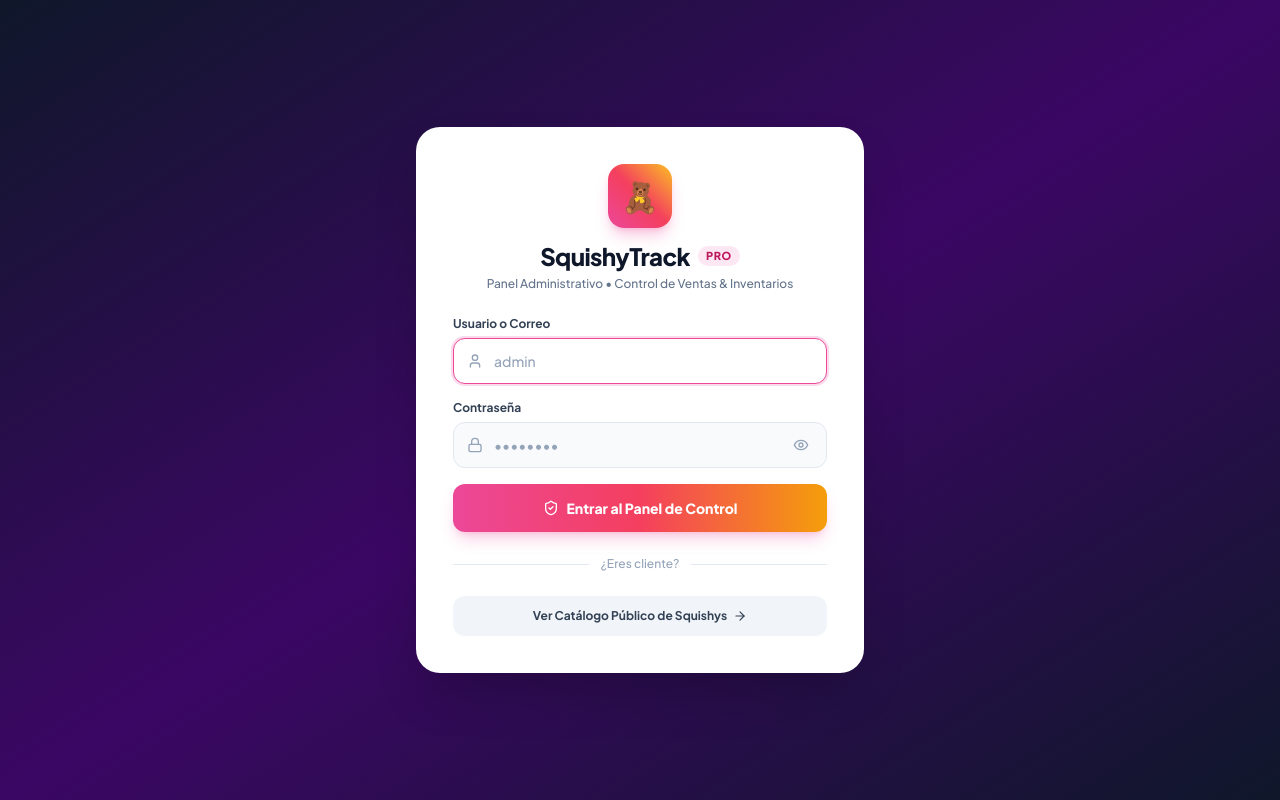
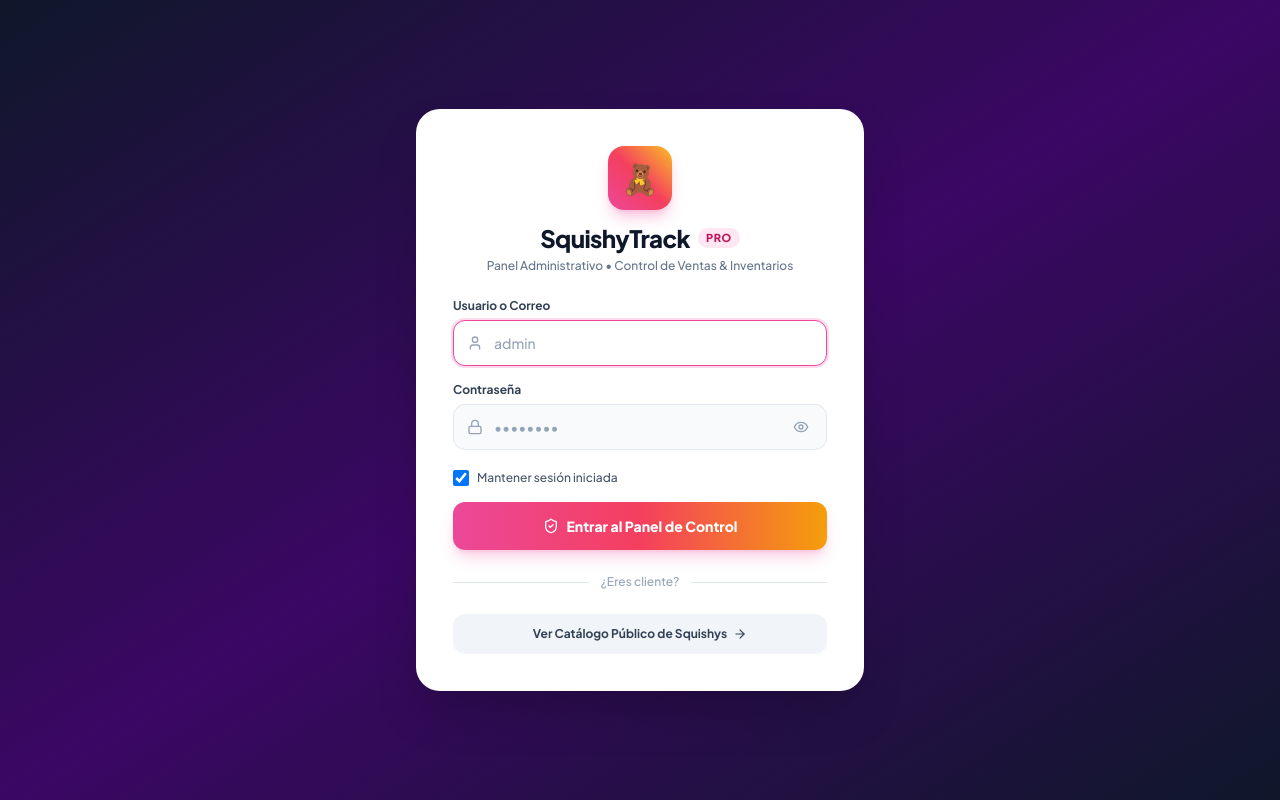
Before and after one commit to hnavarro191016-jpg/SR-squishy, a React (Vite) app: page / in a window 1280 px wide. Built offline with nearby package versions, Linux system fonts and the light colour scheme; no server answers; the database is empty; the HTML template or start-up script is replaced by a standard one.

Commit message:
feat: Renovar sesion para obligar login inicial en celular y agregar opcion de recordar sesion

```diff
--- a/src/App.jsx
+++ b/src/App.jsx
@@ -72,16 +72,25 @@ function AppContent() {
   // AUTENTICACIÓN DE ADMINISTRADOR (Pantalla de login solo para el dueño)
   const [isAdminAuthenticated, setIsAdminAuthenticated] = useState(() => {
     if (typeof window === 'undefined') return false;
-    return localStorage.getItem('sq_admin_authenticated') === 'true';
+    return (
+      localStorage.getItem('sq_admin_logged_in') === 'true' ||
+      sessionStorage.getItem('sq_admin_logged_in') === 'true'
+    );
   });
 
-  const handleAdminLoginSuccess = () => {
-    localStorage.setItem('sq_admin_authenticated', 'true');
+  const handleAdminLoginSuccess = (options = {}) => {
+    if (options.rememberMe) {
+      localStorage.setItem('sq_admin_logged_in', 'true');
+    } else {
+      sessionStorage.setItem('sq_admin_logged_in', 'true');
+    }
     setIsAdminAuthenticated(true);
   };
 
   const handleAdminLogout = () => {
+    localStorage.removeItem('sq_admin_logged_in');
     localStorage.removeItem('sq_admin_authenticated');
+    sessionStorage.removeItem('sq_admin_logged_in');
     setIsAdminAuthenticated(false);
   };
 
@@ -278,6 +287,7 @@ function AppContent() {
             onGoToPurchases={() => setActiveTab('purchases')}
             onOpenShareCatalog={() => setIsShareCatalogOpen(true)}
             onOpenInstallGuide={handleTriggerInstall}
+            onLogout={handleAdminLogout}
           />
 
           {/* Modal de Captura Rápida de Pedidos */}
--- a/src/components/AdminLoginPage.jsx
+++ b/src/components/AdminLoginPage.jsx
@@ -5,6 +5,7 @@ export default function AdminLoginPage({ onLoginSuccess, onGoToCatalog }) {
   const [username, setUsername] = useState('');
   const [password, setPassword] = useState('');
   const [showPassword, setShowPassword] = useState(false);
+  const [rememberMe, setRememberMe] = useState(true);
   const [errorMsg, setErrorMsg] = useState('');
   const [isSubmitting, setIsSubmitting] = useState(false);
 
@@ -27,18 +28,17 @@ export default function AdminLoginPage({ onLoginSuccess, onGoToCatalog }) {
     setIsSubmitting(true);
 
     // Verificación de credenciales (admin / squishy2026 o 1234 o admin123)
-    const validUsers = ['admin', 'hugo', 'srsquishy', 'sr-squishy', 'hnavarro191016@gmail.com'];
     const validPasswords = ['squishy2026', 'admin123', '1234', 'admin', 'squishy'];
 
     setTimeout(() => {
-      // Permitir login si la contraseña coincide (o usuario admin)
+      // Permitir login si la contraseña coincide (o clave >= 4)
       if (validPasswords.includes(cleanPass) || cleanPass.length >= 4) {
-        onLoginSuccess();
+        onLoginSuccess({ rememberMe });
       } else {
         setErrorMsg('Contraseña incorrecta. (Prueba con: squishy2026 o 1234)');
         setIsSubmitting(false);
       }
-    }, 300);
+    }, 250);
   };
 
   return (
@@ -114,6 +114,19 @@ export default function AdminLoginPage({ onLoginSuccess, onGoToCatalog }) {
             </div>
           </div>
 
+          {/* Recordar Sesión */}
+          <div className="flex items-center justify-between pt-1">
+            <label className="flex items-center gap-2 cursor-pointer select-none">
+              <input
+                type="checkbox"
+                checked={rememberMe}
+                onChange={(e) => setRememberMe(e.target.checked)}
+                className="w-4 h-4 text-pink-600 rounded border-slate-300 focus:ring-pink-500 cursor-pointer"
+              />
+              <span className="text-xs font-medium text-slate-600">Mantener sesión iniciada</span>
+            </label>
+          </div>
+
           {/* Mensaje de Error */}
           {errorMsg && (
             <div className="p-3 bg-rose-50 border border-rose-200 rounded-xl text-xs font-bold text-rose-700 animate-in fade-in">
--- a/src/components/mobile/MobileActionSheet.jsx
+++ b/src/components/mobile/MobileActionSheet.jsx
@@ -7,7 +7,8 @@ import {
   Share2,
   Download,
   Sparkles,
-  Smartphone
+  Smartphone,
+  LogOut
 } from 'lucide-react';
 
 export default function MobileActionSheet({
@@ -17,7 +18,8 @@ export default function MobileActionSheet({
   onOpenAddProduct,
   onGoToPurchases,
   onOpenShareCatalog,
-  onOpenInstallGuide
+  onOpenInstallGuide,
+  onLogout
 }) {
   if (!isOpen) return null;
 
@@ -71,6 +73,16 @@ export default function MobileActionSheet({
       onClick: () => {
         onClose();
         onOpenInstallGuide();
+      }
+    },
+    {
+      title: 'Cerrar Sesión de Administrador',
+      subtitle: 'Bloquear acceso y regresar a la pantalla de login',
+      icon: LogOut,
+      gradient: 'from-rose-500 to-red-600',
+      onClick: () => {
+        onClose();
+        if (onLogout) onLogout();
       }
     }
   ];
```
